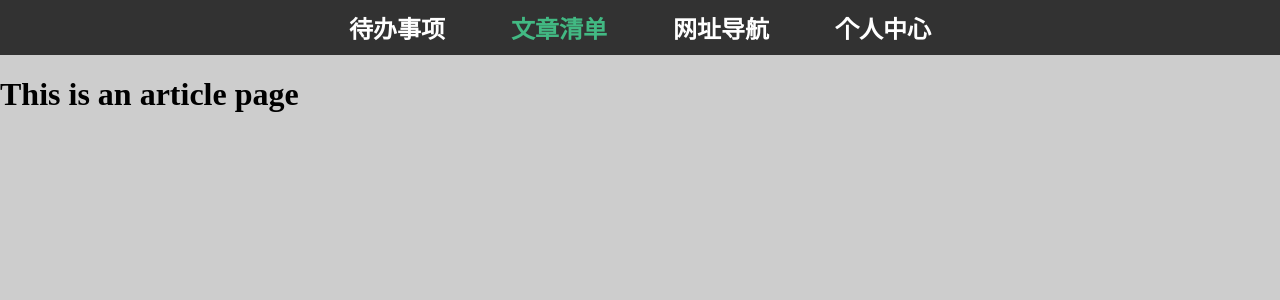
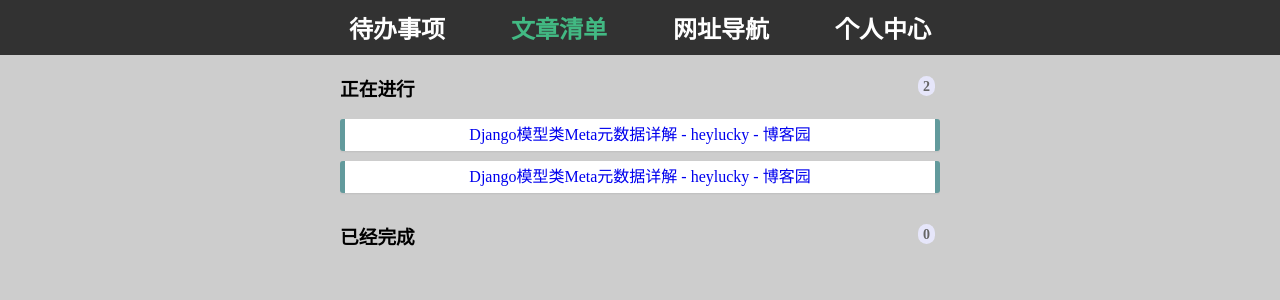
Before and after one commit to MH-Blog/Vue, a Vue app in the folder todo-anything/: page /article in a window 1280 px wide. Shown: the top 300 px of the page. Built offline with nearby package versions, Linux system fonts and the light colour scheme.

Commit message:
Daily update

```diff
--- a/todo-anything/src/App.vue
+++ b/todo-anything/src/App.vue
@@ -23,7 +23,6 @@
 #nav a {
   color: #fff;
   margin: 0 33px;
-
 }
 #nav a.router-link-exact-active {
   color: #42b983;
@@ -32,7 +31,7 @@
   #nav a {
     color: #fff;
     margin: 0 5px;
-     font-size: 18px;
+    font-size: 18px;
   }
 }
 </style>
--- a/todo-anything/src/assets/css/base.css
+++ b/todo-anything/src/assets/css/base.css
@@ -10,8 +10,135 @@ a {
     text-decoration: none;
 }
 
-ul {
+
+.main {
+    margin: 10px auto;
+    max-width: 600px;
+}
+
+.main ul {
     list-style-type: none;
     padding: 0;
     margin: 0;
+    overflow: auto;
+    max-height: 260px;
 }
+
+.main section {
+    max-height: 300px;
+}
+
+.main li {
+    height: 32px;
+    text-align: center;
+    line-height: 32px;
+    background: #fff;
+    position: relative;
+    margin-bottom: 10px;
+    padding: 0 45px;
+    border-radius: 3px;
+    border-left: 5px solid #629a9c;
+    border-right: 5px solid #629a9c;
+    box-shadow: 0 1px 2px rgba(0, 0, 0, 0.07);
+}
+
+header {
+    text-align: center;
+}
+
+header input {
+    width: 100%;
+    height: 36px;
+    text-indent: 10px;
+    border-radius: 5px;
+    box-shadow: 0 1px 0 rgba(255, 255, 255, 0.24),
+        0 1px 6px rgba(0, 0, 0, 0.45) inset;
+    border: none;
+}
+
+.main h3 {
+    position: relative;
+}
+
+.main h3 span {
+    position: absolute;
+    top: 2px;
+    right: 5px;
+    display: inline-block;
+    padding: 0 5px;
+    height: 20px;
+    border-radius: 20px;
+    background: #e6e6fa;
+    line-height: 22px;
+    text-align: center;
+    color: #666;
+    font-size: 14px;
+}
+
+li .complete {
+    display: none;
+    position: absolute;
+    top: 0px;
+    left: 10px;
+    bottom: 0px;
+    font-size: 30px;
+    color: #98cecb;
+    border: 0;
+    background: 0;
+    line-height: 30px;
+    transition: color 0.2s ease-out;
+}
+
+li .complete:hover {
+    color: #8cebe6;
+}
+
+li .complete:after {
+    content: "√";
+}
+
+li:hover .complete {
+    display: block;
+}
+
+li .destroy {
+    display: none;
+    position: absolute;
+    top: 0px;
+    right: 10px;
+    bottom: 0px;
+    font-size: 30px;
+    color: #cc9a9a;
+    border: 0;
+    background: 0;
+    line-height: 30px;
+    transition: color 0.2s ease-out;
+}
+
+li .destroy:hover {
+    color: #af5b5e;
+}
+
+li .destroy:after {
+    content: "×";
+}
+
+li:hover .destroy {
+    display: block;
+}
+
+.done {
+    border-left: 5px solid #999 !important;
+    border-right: 5px solid #999 !important;
+    opacity: 0.5;
+}
+
+@media screen and (max-width: 600px) {
+    .thing h3 {
+        margin-left: 10px;
+    }
+
+    header input {
+        width: 80%;
+    }
+}
--- a/todo-anything/src/views/Article.vue
+++ b/todo-anything/src/views/Article.vue
@@ -1,5 +1,97 @@
 <template>
-  <div class="article">
-    <h1>This is an article page</h1>
+  <div class="main">
+    <!-- 输入框 -->
+
+    <!-- 列表区域 -->
+    <section>
+      <h3>
+        正在进行
+        <span id="todocount">{{todo_list.length}}</span>
+      </h3>
+      <ul class="todo-list">
+        <li class="todo" v-for="(item,index) in todo_list" :key="index">
+          <button class="complete" @click="update(item.id)"></button>
+          <a :href="item.link">{{ item.title }}</a>
+          <button class="destroy" @click="remove(item.id)"></button>
+        </li>
+      </ul>
+    </section>
+    <section>
+      <h3>
+        已经完成
+        <span id="todocount">{{done_list.length}}</span>
+      </h3>
+      <ul class="do-list">
+        <li class="done" v-for="(item,index) in done_list" :key="index">
+          <button class="complete" @click="update(item.id)"></button>
+          <label>{{ item.title }}</label>
+          <button class="destroy" @click="remove(item.id)"></button>
+        </li>
+      </ul>
+    </section>
   </div>
 </template>
+<script>
+export default {
+  data() {
+    return {
+      list: [
+        {
+          id: 0,
+          title: "Django模型类Meta元数据详解 - heylucky - 博客园",
+          link: "https://www.cnblogs.com/yelin/p/6253810.html",
+          done: false
+        },
+        {
+          id: 0,
+          title: "Django模型类Meta元数据详解 - heylucky - 博客园",
+          link: "https://www.cnblogs.com/yelin/p/6253810.html",
+          done: false
+        }
+      ],
+      inputValue: "好好学习,天天向上"
+    };
+  },
+  computed: {
+    todo_list() {
+      return this.list.filter(item => item.done == false);
+    },
+    done_list() {
+      return this.list.filter(item => item.done == true);
+    }
+  },
+  methods: {
+    // 添加代办事项
+    addItem() {
+      if (this.inputValue == "") {
+        alert("内容不能为空");
+      } else {
+        let todo = {
+          id: this.list.length + 1,
+          title: this.inputValue,
+          link: "",
+          done: false
+        };
+        this.list.push(todo);
+        this.inputValue = "";
+      }
+    },
+    update(id) {
+      this.list.some((item, i) => {
+        if (item.id == id) {
+          this.list[i].done = !this.list[i].done;
+          return true;
+        }
+      });
+    },
+    remove(id) {
+      this.list.some((item, i) => {
+        if (item.id == id) {
+          this.list.splice(i, 1);
+          return true;
+        }
+      });
+    }
+  }
+};
+</script>
--- a/todo-anything/src/views/Thing.vue
+++ b/todo-anything/src/views/Thing.vue
@@ -1,5 +1,5 @@
 <template>
-  <div class="thing">
+  <div class="main">
     <!-- 输入框 -->
     <header class="header">
       <input
@@ -90,117 +90,3 @@ export default {
   }
 };
 </script>
-<style scoped>
-.thing {
-  margin: 10px auto;
-  max-width: 600px;
-}
-.thing li {
-  height: 32px;
-  text-align: center;
-  line-height: 32px;
-  background: #fff;
-  position: relative;
-  margin-bottom: 10px;
-  padding: 0 45px;
-  border-radius: 3px;
-  border-left: 5px solid #629a9c;
-  border-right: 5px solid #629a9c;
-  box-shadow: 0 1px 2px rgba(0, 0, 0, 0.07);
-}
-
-header {
-  text-align: center;
-}
-header input {
-  width: 100%;
-  height: 36px;
-  text-indent: 10px;
-  border-radius: 5px;
-  box-shadow: 0 1px 0 rgba(255, 255, 255, 0.24),
-    0 1px 6px rgba(0, 0, 0, 0.45) inset;
-  border: none;
-}
-.thing h3 {
-  position: relative;
-}
-.thing h3 span {
-  position: absolute;
-  top: 2px;
-  right: 5px;
-  display: inline-block;
-  padding: 0 5px;
-  height: 20px;
-  border-radius: 20px;
-  background: #e6e6fa;
-  line-height: 22px;
-  text-align: center;
-  color: #666;
-  font-size: 14px;
-}
-
-li .complete {
-  display: none;
-  position: absolute;
-  top: 0px;
-  left: 10px;
-  bottom: 0px;
-  font-size: 30px;
-  color: #98cecb;
-  border: 0;
-  background: 0;
-  line-height: 30px;
-  transition: color 0.2s ease-out;
-}
-
-li .complete:hover {
-  color: #8cebe6;
-}
-
-li .complete:after {
-  content: "√";
-}
-
-li:hover .complete {
-  display: block;
-}
-
-li .destroy {
-  display: none;
-  position: absolute;
-  top: 0px;
-  right: 10px;
-  bottom: 0px;
-  font-size: 30px;
-  color: #cc9a9a;
-  border: 0;
-  background: 0;
-  line-height: 30px;
-  transition: color 0.2s ease-out;
-}
-
-li .destroy:hover {
-  color: #af5b5e;
-}
-
-li .destroy:after {
-  content: "×";
-}
-
-li:hover .destroy {
-  display: block;
-}
-.done {
-  border-left: 5px solid #999 !important;
-  border-right: 5px solid #999 !important;
-  opacity: 0.5;
-}
-@media screen and (max-width: 600px) {
-  .thing h3 {
-    margin-left: 10px;
-  }
-  header input {
-    width: 80%;
-  }
-}
-</style>
```
